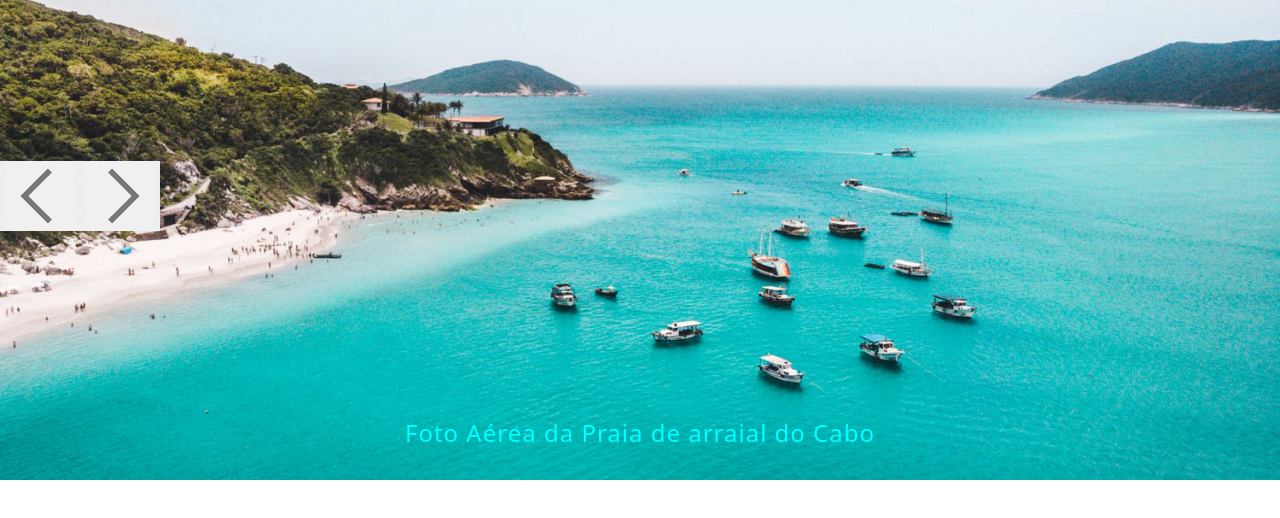
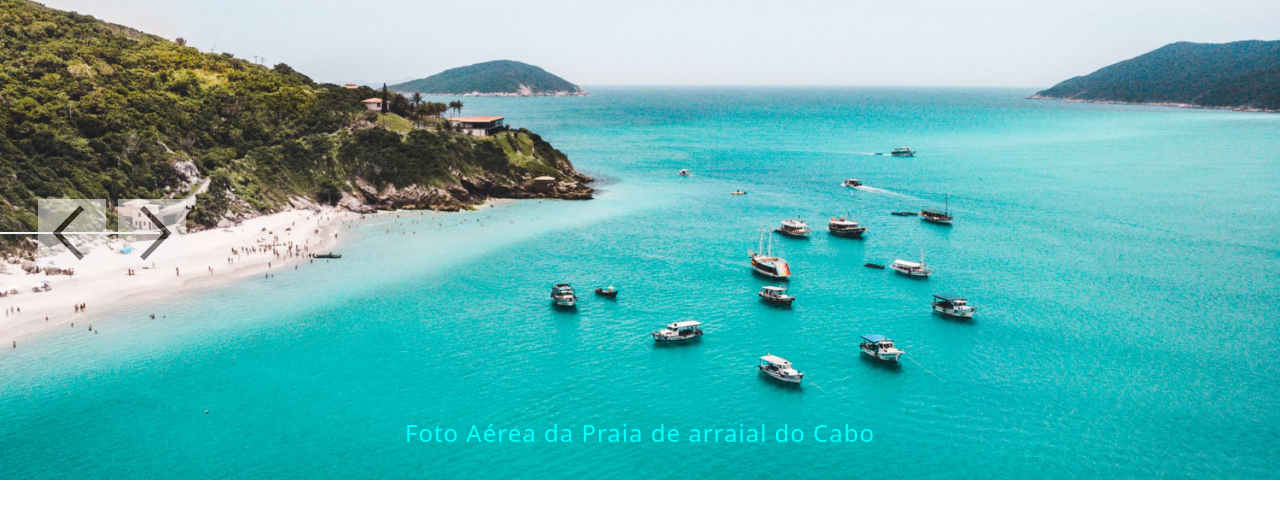
Before and after one commit to MahAzevedo/praia, a React (Vite) app: page / in a window 1280 px wide. Shown: the top 518 px of the page. Built offline with nearby package versions, Linux system fonts and the light colour scheme.

Commit message:
modified:   src/Components/Carousel/Carousel.jsx

```diff
--- a/src/Components/Carousel/Carousel.module.css
+++ b/src/Components/Carousel/Carousel.module.css
@@ -10,7 +10,6 @@ body {}
     width: 100%;
     min-width: 100vh;
     background-color: #e1e1e1;
-    color: #1e1e1e;
 }
 
 .carousel {
@@ -30,7 +29,6 @@ body {}
     margin-top: -4rem;
 }
 .spanInfo {
-    /* display: flex; */
     display: block;
     text-align: center;
     align-items: center;
@@ -42,20 +40,21 @@ body {}
     color: aqua;
 }
 
-button {
+/* button {
     display: flex;
     justify-content: space-between;
     align-items: center;
     border: none;
-}
+} */
 
-.buttons {
+.buttons, button {
     cursor: pointer;
-    margin-top: -18rem;
+    margin-top: -9rem;
     display: flex;
     justify-content: space-between;
     align-items: center;
     width: 10rem;
+    border: none;
 }
 .buttonLeft {}
 .buttonRight {}
@@ -63,8 +62,11 @@ button {
 .buttonImgLeft {
     transform: rotate(-180deg);
     opacity: 0.5;
+    /* margin: -34px 26px; */
+    margin: -3rem 2rem;
 }
 
 .buttonImgRight {
     opacity: 0.5;
+    margin: -34px 2rem;
 }
```
Also changed, not shown: src/Components/Carousel/Carousel.jsx (+0 -31 lines).
